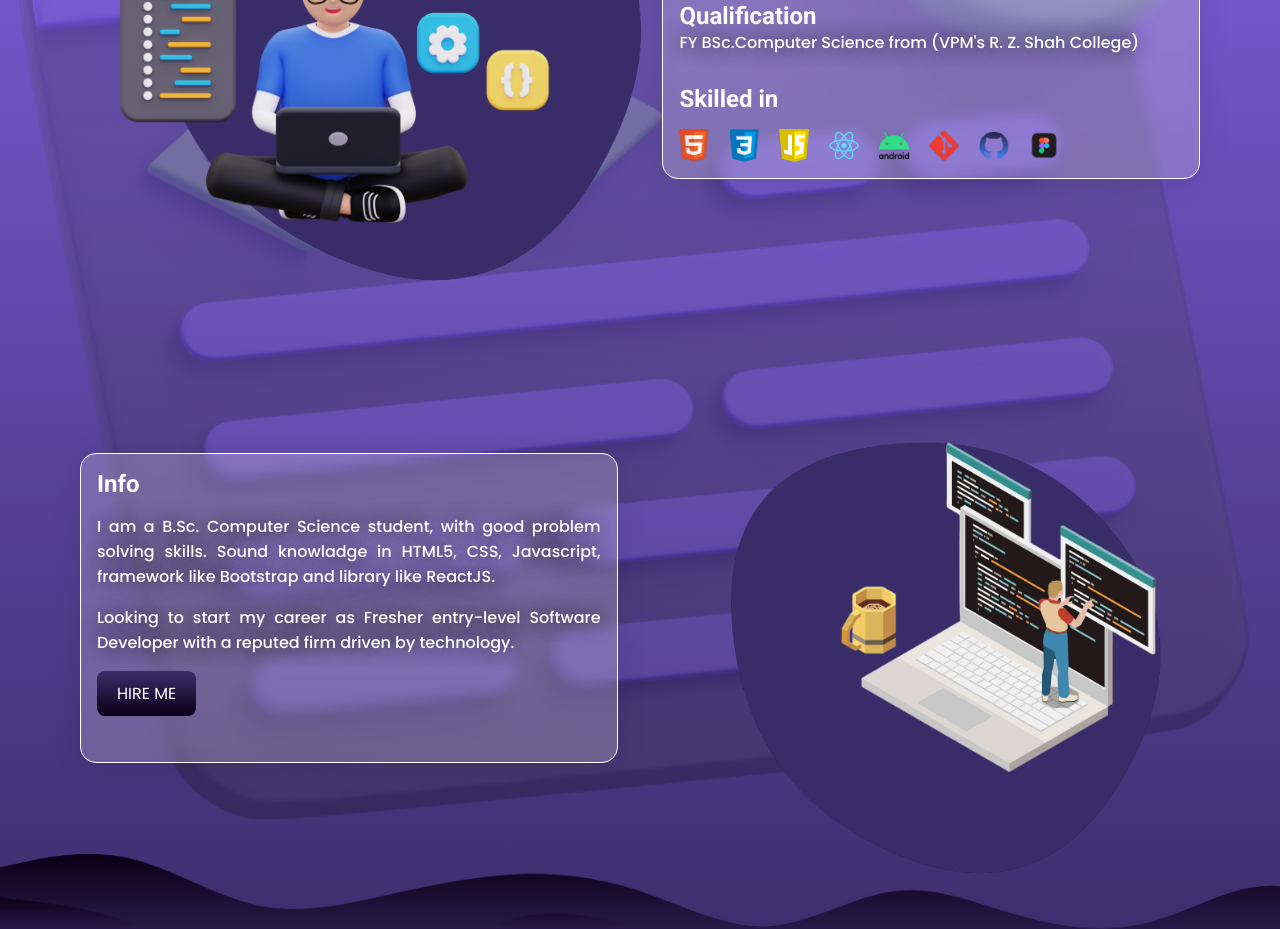
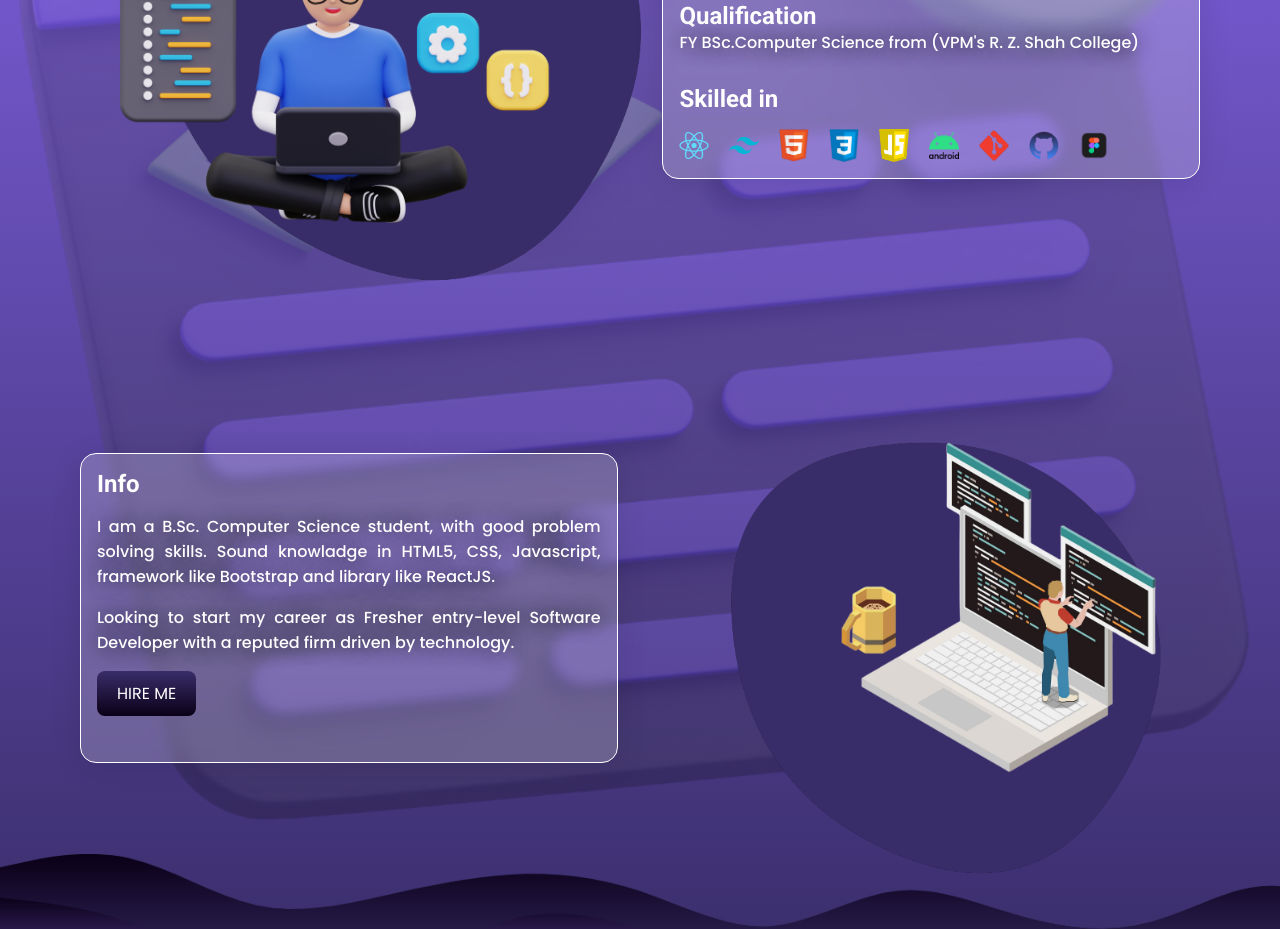
Before and after one commit to Sachin066/My_Portfolio, a React (Create React App) app: page / in a window 1280 px wide. Shown: the part 1160-2089 px from the top of the page. Built offline with nearby package versions, Linux system fonts and the light colour scheme.

Commit message:
Updeting

```diff
--- a/src/assets/css/style.css
+++ b/src/assets/css/style.css
@@ -23,9 +23,10 @@
     box-sizing: border-box;
     scroll-behavior: smooth;
 }
-body{
+body::-webkit-scrollbar{
     font-family: var(--secondary-font);
     background-color: #333;
+    scrollbar-width: none;
 }
 h1{
     font-size: 3rem;
--- a/src/components/About.jsx
+++ b/src/components/About.jsx
@@ -36,10 +36,12 @@ export default function About() {
                 <div className="skills flex">
                   <h3>Skilled in</h3>
                   <div className="logos flex">
+                    <img src={ require('../assets/imgs/React.png') } alt="REACT JS" />
+                    <img src={ require('../assets/imgs/tellwin.png') } alt="REACT JS" />
                     <img src={ require('../assets/imgs/html.png') } alt="HTML" />
                     <img src={ require('../assets/imgs/css.png') } alt="CSS" />
                     <img src={ require('../assets/imgs/js.png') } alt="JS" />
-                    <img src={ require('../assets/imgs/React.png') } alt="REACT JS" />
+
                     <img src={ require('../assets/imgs/android.png') } alt="ANDROID" />
                     <img src={ require('../assets/imgs/git.png') } alt="GIT" />
                     <img src={ require('../assets/imgs/github.png') }alt="GITHUB" />
```
Also changed, not shown: src/assets/imgs/tellwin.png (added).
